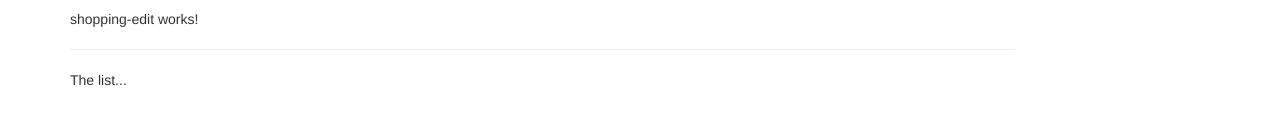
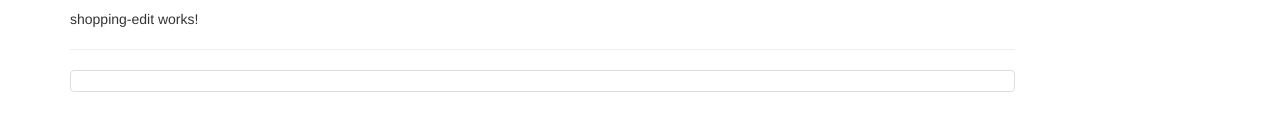
Before and after one commit to CodeTropolis/recipies, an Angular app: page / in a window 1280 px wide. Shown: the part 239-370 px from the top of the page. Built offline with nearby package versions, Linux system fonts and the light colour scheme.

Commit message:
Begin shopping-list template.

```diff
--- a/src/app/shopping-list/shopping-list.component.html
+++ b/src/app/shopping-list/shopping-list.component.html
@@ -2,6 +2,8 @@
     <div class="col-xs-10">
         <app-shopping-edit></app-shopping-edit>
         <hr>
-        <p>The list...</p>
+        <ul class="list-group">
+            <a href="" class="list-group-item" style="cursor:pointer"></a>
+        </ul>
     </div>
 </div>
```
